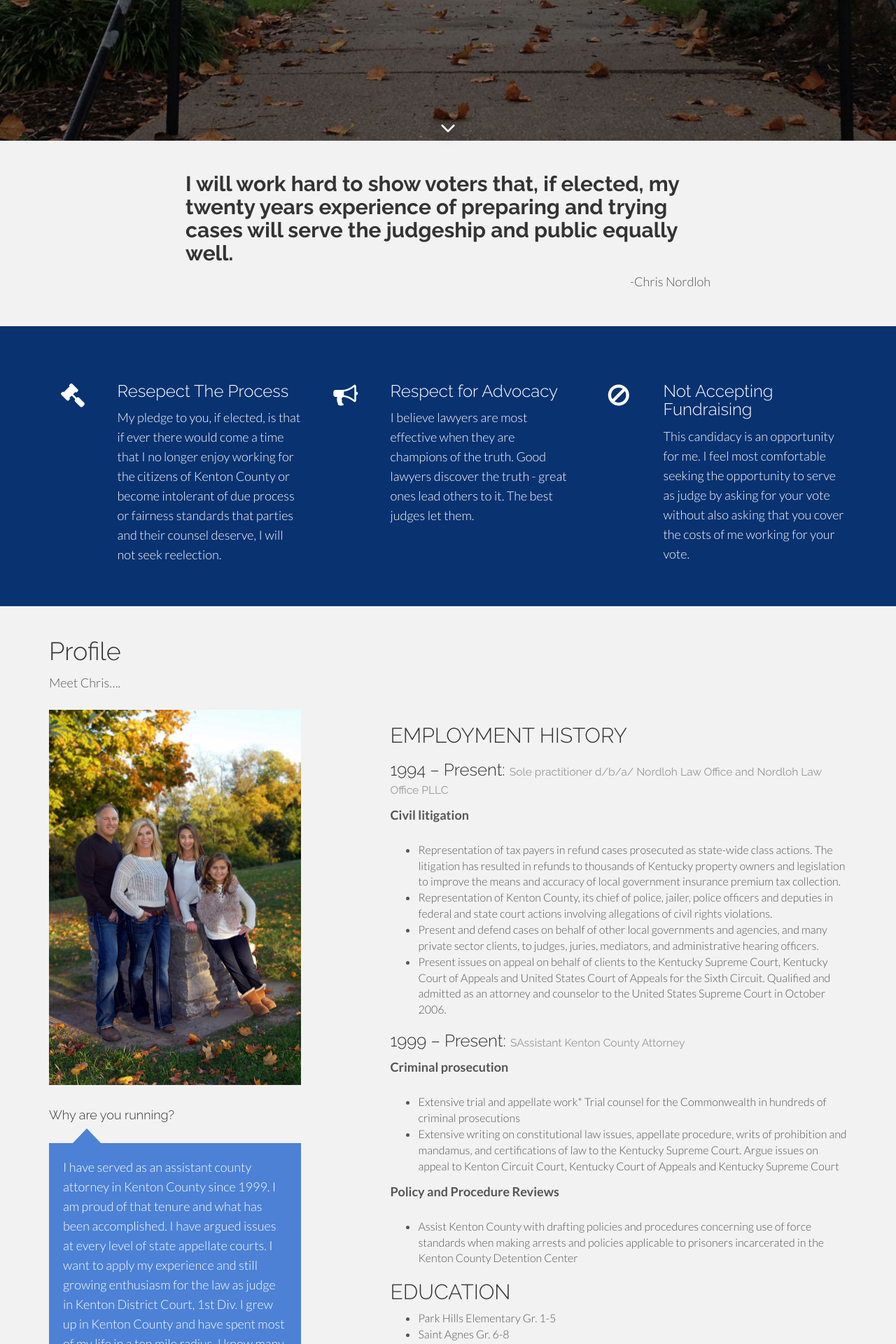
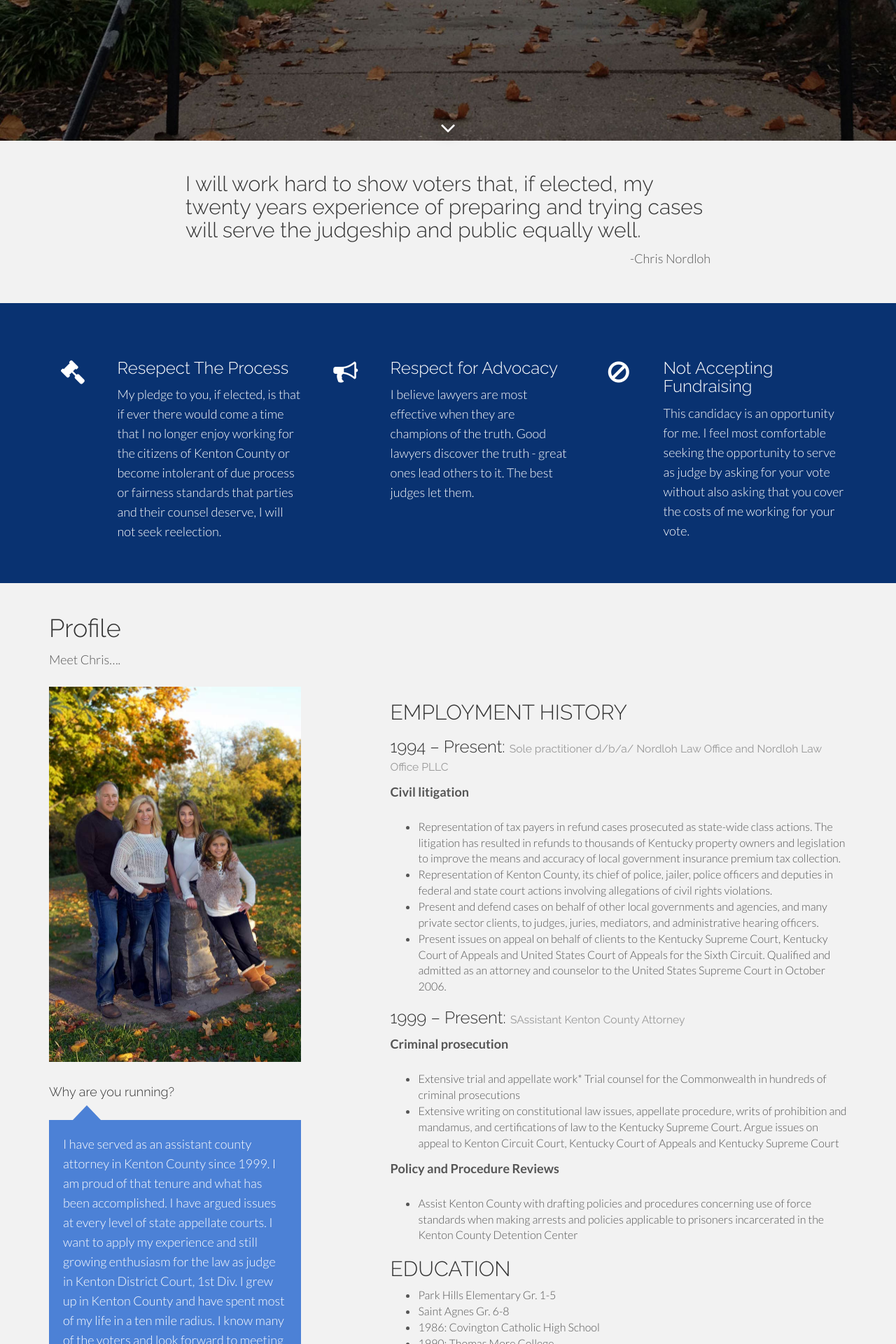
Before and after one commit to NORDLOHFORJUDGE/NordlohForJudge, a Jekyll site: the page built from index.html, in a window 1280 px wide. Shown: the part 761-2681 px from the top of the page at 70% size. Built offline with Jekyll 4.4.1, drawn with Linux system fonts in a browser that asks for light colours; Markdown is read by kramdown in place of the engine named in the settings; comment, search, counter and statistics services are not loaded.

```diff
--- a/_includes/welcome.md
+++ b/_includes/welcome.md
@@ -1 +1 @@
-##  **I will work hard to show voters that, if elected, my twenty years experience of preparing and trying cases will serve the judgeship and public equally well.**
+##  I will work hard to show voters that, if elected, my twenty years experience of preparing and trying cases will serve the judgeship and public equally well.
```
